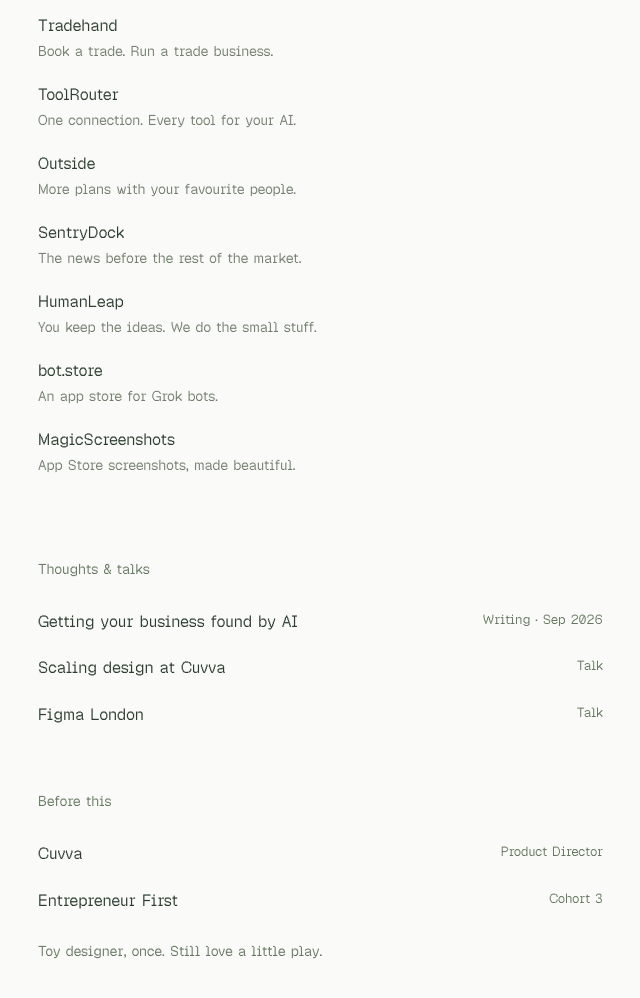
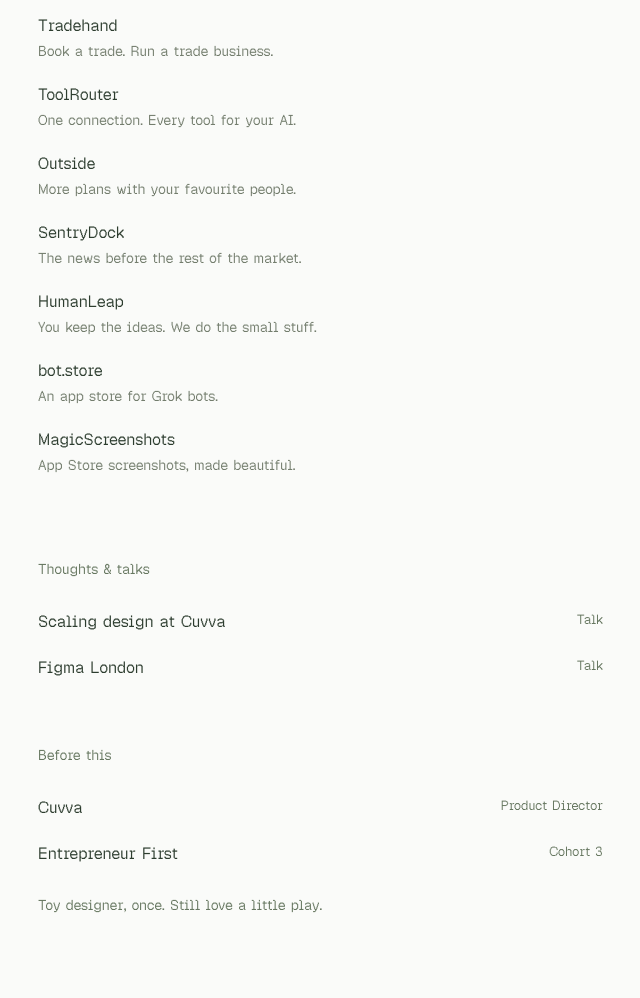
Before and after one commit to Blakefolgado/blakefolgado.com, a website with bundled scripts: page index.html in a window 1280 px wide. Shown: the part 353-1351 px from the top of the page, without its empty margins (212-852 px from the left). Built offline with nearby package versions, Linux system fonts and the light colour scheme.

Commit message:
Remove the AI visibility article from the personal site
Keep the two existing talk links. Rebuilt and verified the local rendered section no longer contains the removed guide.

```diff
--- a/index.html
+++ b/index.html
@@ -57,7 +57,6 @@
       </dialog>
       <section class="notes-section" aria-labelledby="thoughts-heading">
         <h2 id="thoughts-heading">Thoughts &amp; talks</h2>
-        <a href="https://humanleap.com/guides/get-found-in-chatgpt-and-google-ai-answers" target="_blank" rel="noopener noreferrer"><span>Getting your business found by AI</span><small>Writing · Sep 2026</small></a>
         <a href="https://www.youtube.com/watch?v=6wkWyox00ec" target="_blank" rel="noopener noreferrer"><span>Scaling design at Cuvva</span><small>Talk</small></a>
         <a href="https://www.youtube.com/watch?v=zj4K_iMKTIY&amp;t=2405s" target="_blank" rel="noopener noreferrer"><span>Figma London</span><small>Talk</small></a>
       </section>
```
Also changed, not shown: README.md.
